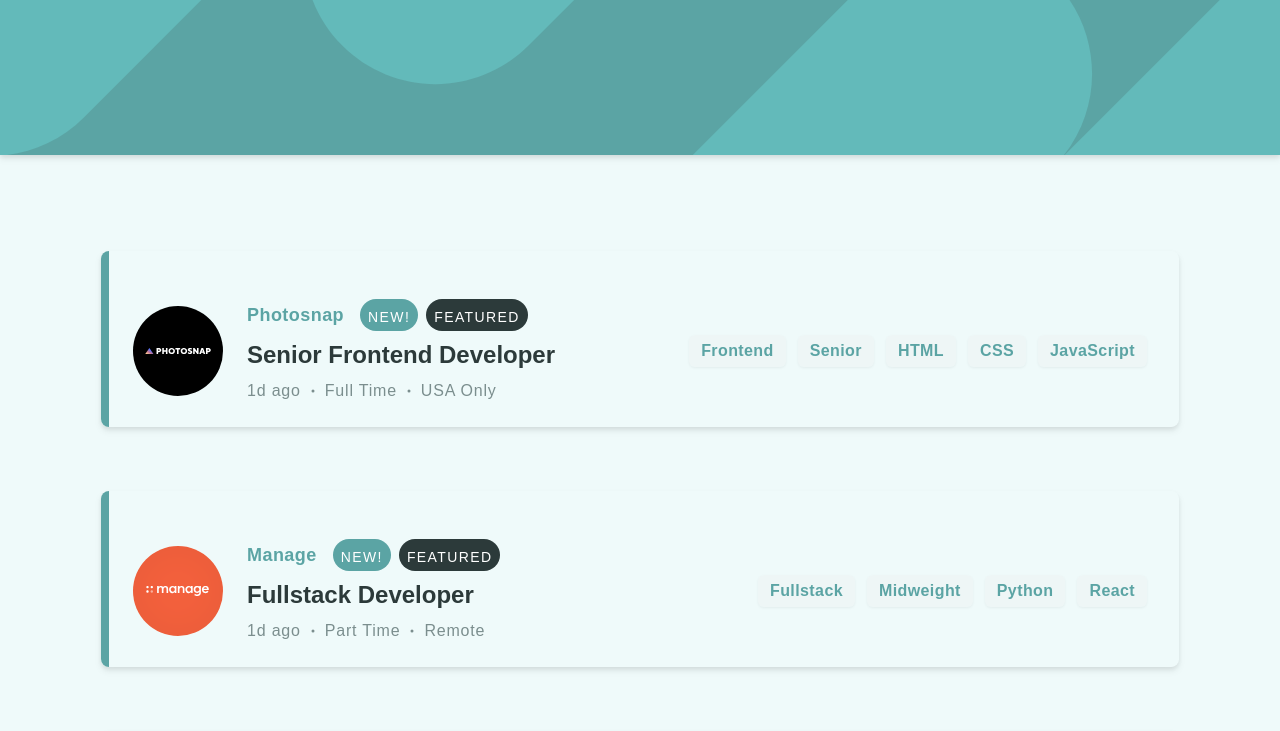
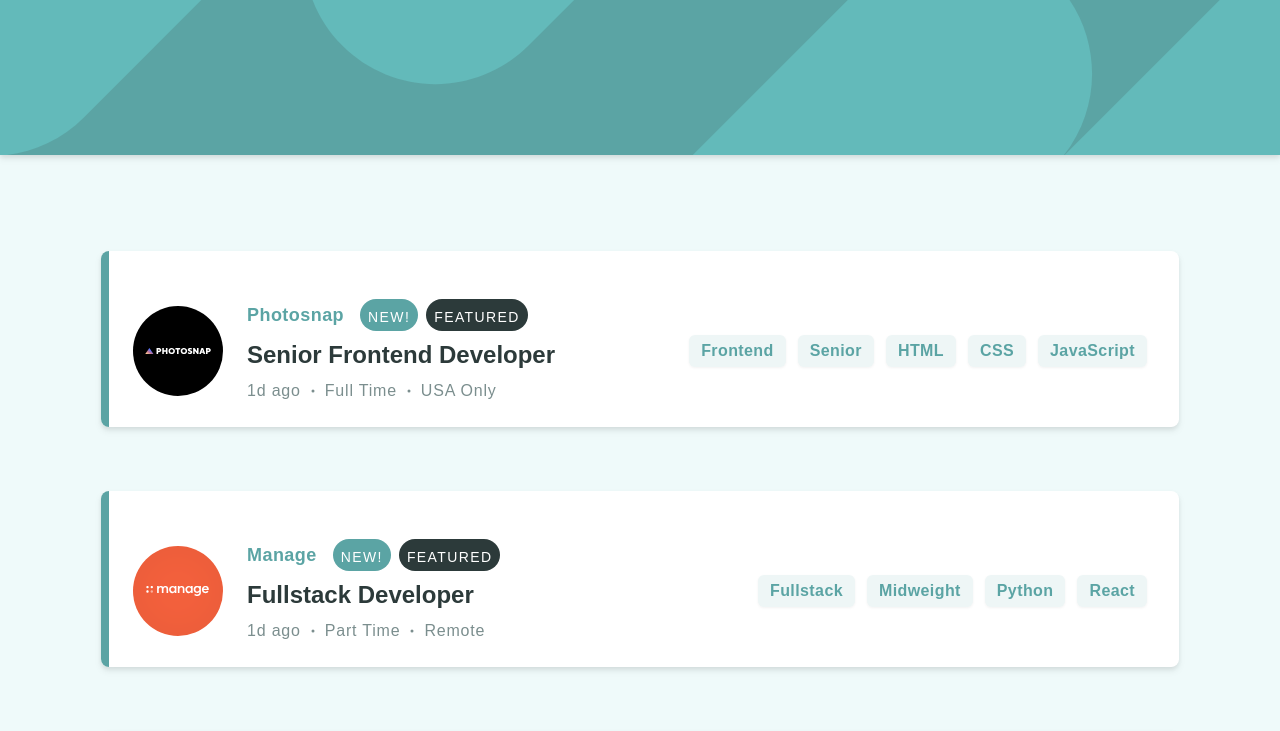
Before and after one commit to iamcgs/job-listings, a React (Create React App) app: page / in a window 1280 px wide. Shown: the top 731 px of the page. Built offline with nearby package versions, Linux system fonts and the light colour scheme; the HTML template or start-up script is replaced by a standard one.

Commit message:
job background color fixed

```diff
--- a/src/components/Job.jsx
+++ b/src/components/Job.jsx
@@ -22,7 +22,7 @@ function Job({ job, addFilter }) {
 
   return (
     <>
-      <div className="relative flex px-8 rounded-lg bg-lightGrayishCyan pt-8 md:pt-12 pb-6 flex-col gap-2 lg:flex-row lg:items-center">
+      <div className="relative flex px-8 rounded-lg bg-white pt-8 md:pt-12 pb-6 flex-col gap-2 lg:flex-row lg:items-center">
         <div className="absolute lg:hidden -top-[25px] md:-top-[35px]">
           <img
             src={job.logo}
```
